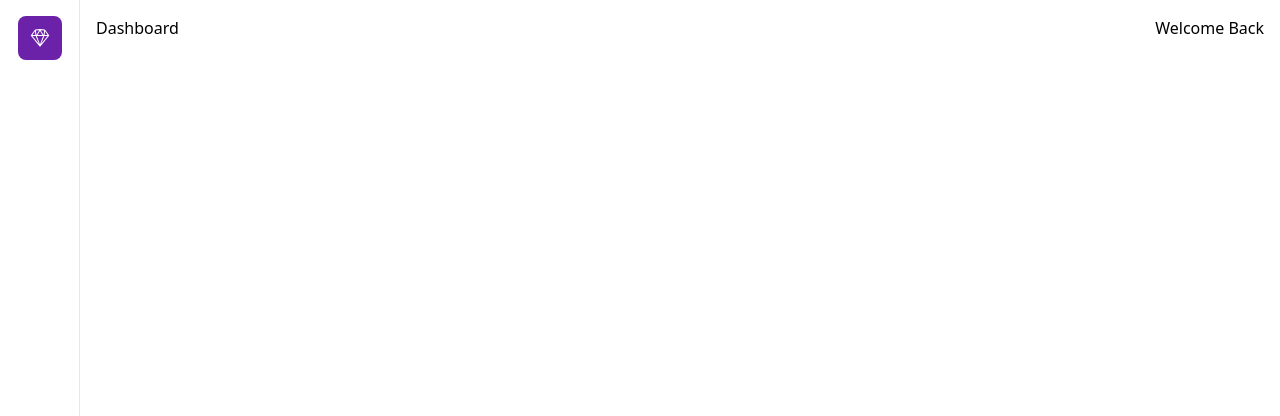
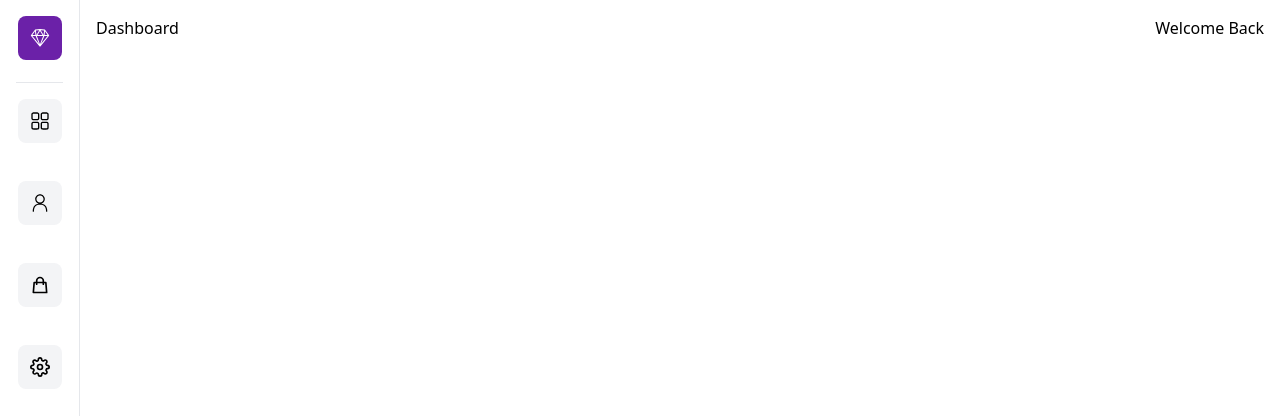
Before and after one commit to serdarsen/next-dashboard-playground, a Next.js app: page / in a window 1280 px wide. Shown: the top 416 px of the page. Built offline with nearby package versions, Linux system fonts and the light colour scheme.

Commit message:
Add sidebar icons.

```diff
--- a/components/Sidebar.tsx
+++ b/components/Sidebar.tsx
@@ -1,5 +1,11 @@
 import Link from "next/link";
-import { RxSketchLogo } from "react-icons/rx";
+import { FiSettings } from "react-icons/fi";
+import { HiOutlineShoppingBag } from "react-icons/hi";
+import {
+  RxDashboard,
+  RxPerson,
+  RxSketchLogo,
+} from "react-icons/rx";
 
 interface Prop {
   children: React.ReactNode;
@@ -7,11 +13,32 @@ interface Prop {
 
 const Sidebar = ({ children }: Prop) => (
   <div className="flex dark:bg-slate-800 dark:text-gray-300">
-    <div className="fixed flex h-screen w-20 flex-col justify-between border-r p-4 dark:border-slate-700">
+    <div className="fixed flex h-screen w-20 flex-col justify-between border-r border-gray-200 p-4 dark:border-slate-700">
       <div className="flex flex-col items-center">
         <Link href="/">
           <div className="inline-block rounded-lg bg-purple-800 p-3 text-white dark:text-gray-300">
             <RxSketchLogo size={20} />
+          </div>
+        </Link>
+        <span className="w-full border-b border-gray-200 p-2 dark:border-slate-600"></span>
+        <Link href="/">
+          <div className="my-4 inline-block cursor-pointer rounded-lg bg-gray-100 p-3 hover:bg-gray-200 dark:bg-slate-700 dark:text-gray-300 dark:hover:bg-slate-600">
+            <RxDashboard size={20} />
+          </div>
+        </Link>
+        <Link href="/customer">
+          <div className="my-4 inline-block cursor-pointer rounded-lg bg-gray-100 p-3 hover:bg-gray-200 dark:bg-slate-700 dark:text-gray-300 dark:hover:bg-slate-600">
+            <RxPerson size={20} />
+          </div>
+        </Link>
+        <Link href="/orders">
+          <div className="my-4 inline-block cursor-pointer rounded-lg bg-gray-100 p-3 hover:bg-gray-200 dark:bg-slate-700 dark:text-gray-300 dark:hover:bg-slate-600">
+            <HiOutlineShoppingBag size={20} />
+          </div>
+        </Link>
+        <Link href="/">
+          <div className="my-4 inline-block cursor-pointer rounded-lg bg-gray-100 p-3 hover:bg-gray-200 dark:bg-slate-700 dark:text-gray-300 dark:hover:bg-slate-600">
+            <FiSettings size={20} />
           </div>
         </Link>
       </div>
```
